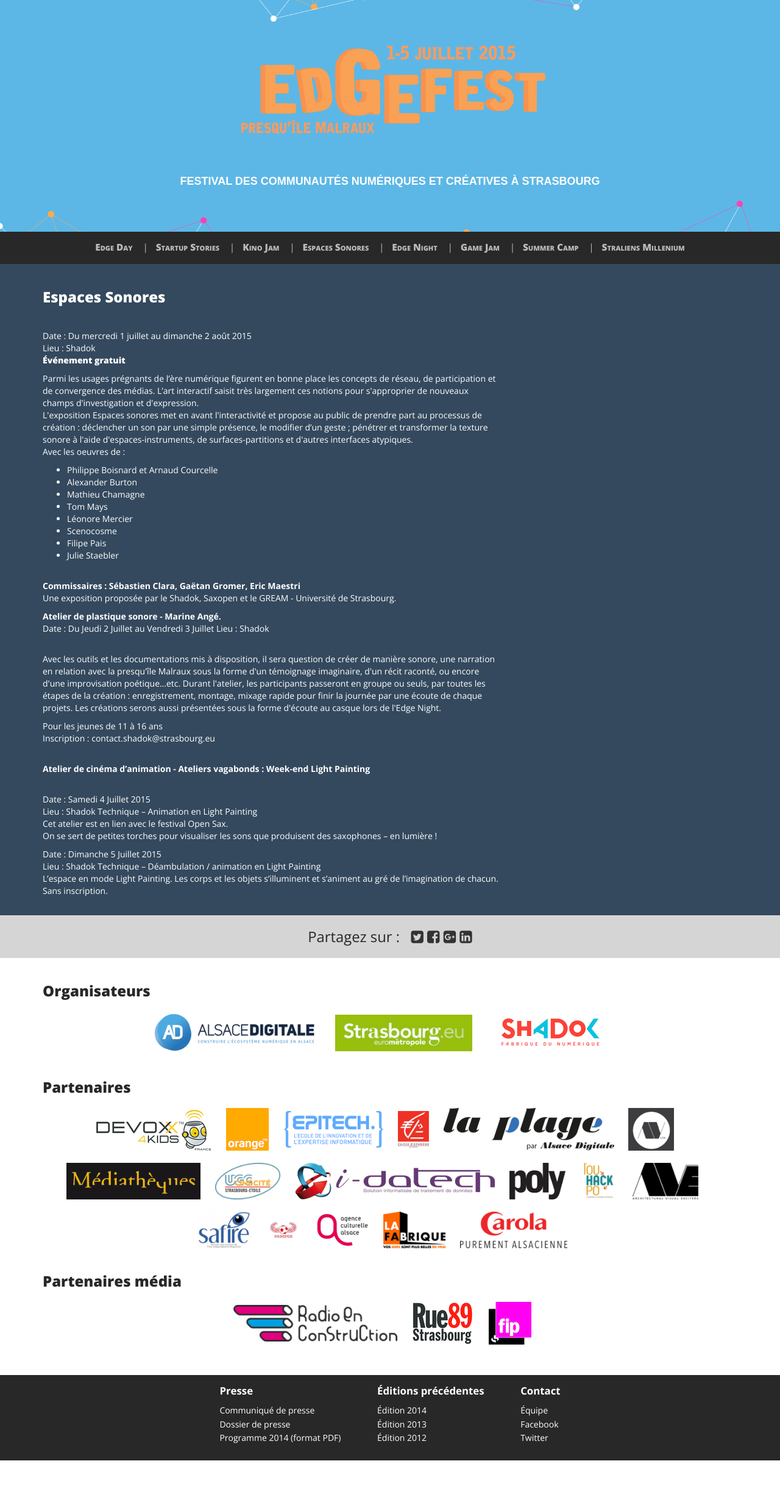
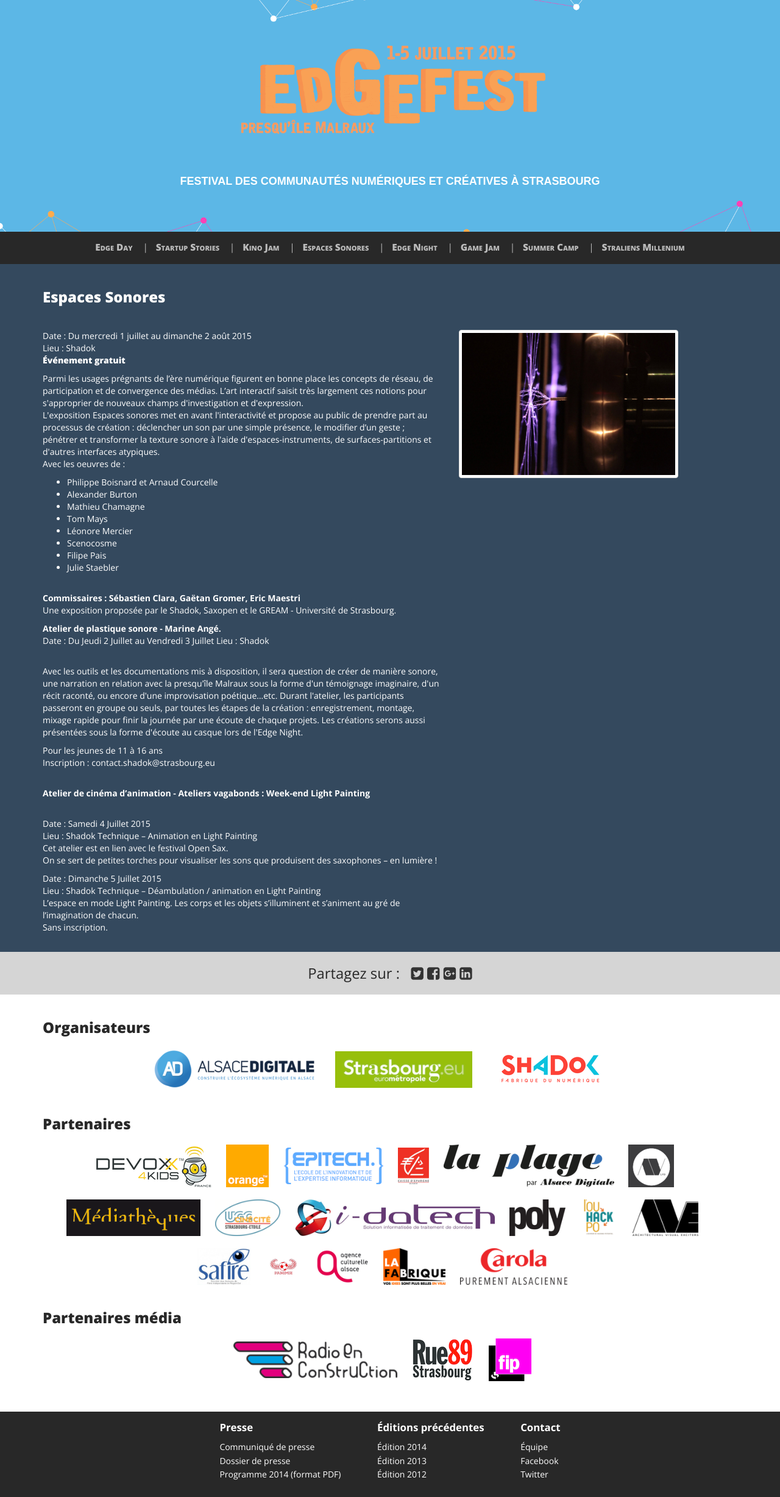
Before and after one commit to AlsaceDigitale/www.edgefest.fr-2019-temporary, a Jekyll site: the page built from espacessonores.html, in a window 1280 px wide. Shown: the whole page at 61% size. Built offline with Jekyll 4.4.1, drawn with Linux system fonts in a browser that asks for light colours; nearby versions of some CDN libraries; some web fonts are replaced; before the commit the page ends 2395 px from its top, so only the background shows below that.

Commit message:
Update espacessonores

```diff
--- a/_includes/espacessonores.html
+++ b/_includes/espacessonores.html
@@ -6,7 +6,7 @@
       </div>
     </div>
     <div class="row">
-      <div class="col-md-8">
+      <div class="col-md-7">
         <p class="date">Date : Du mercredi 1 juillet au dimanche 2 août 2015</p>
         <p class="venue">Lieu : Shadok</p>
         <p class="type">Événement gratuit</p>
@@ -32,6 +32,15 @@
           <br/>
           Une exposition proposée par le Shadok, Saxopen et le GREAM - Université de Strasbourg.
         </p>
+      </div>
+      <div class="col-md-4">
+        <div class="thumbnail">
+          <img src="/img/espacessonores_expo.jpg" />
+        </div>
+      </div>
+    </div>
+    <div class="row">
+      <div class="col-md-7">
         <p><strong>Atelier de plastique sonore - Marine Angé.<br></strong>
             Date : Du Jeudi 2 Juillet au Vendredi 3 Juillet
             Lieu : Shadok </p>
```
Also changed, not shown: img/espacessonores_expo.jpg (added).
